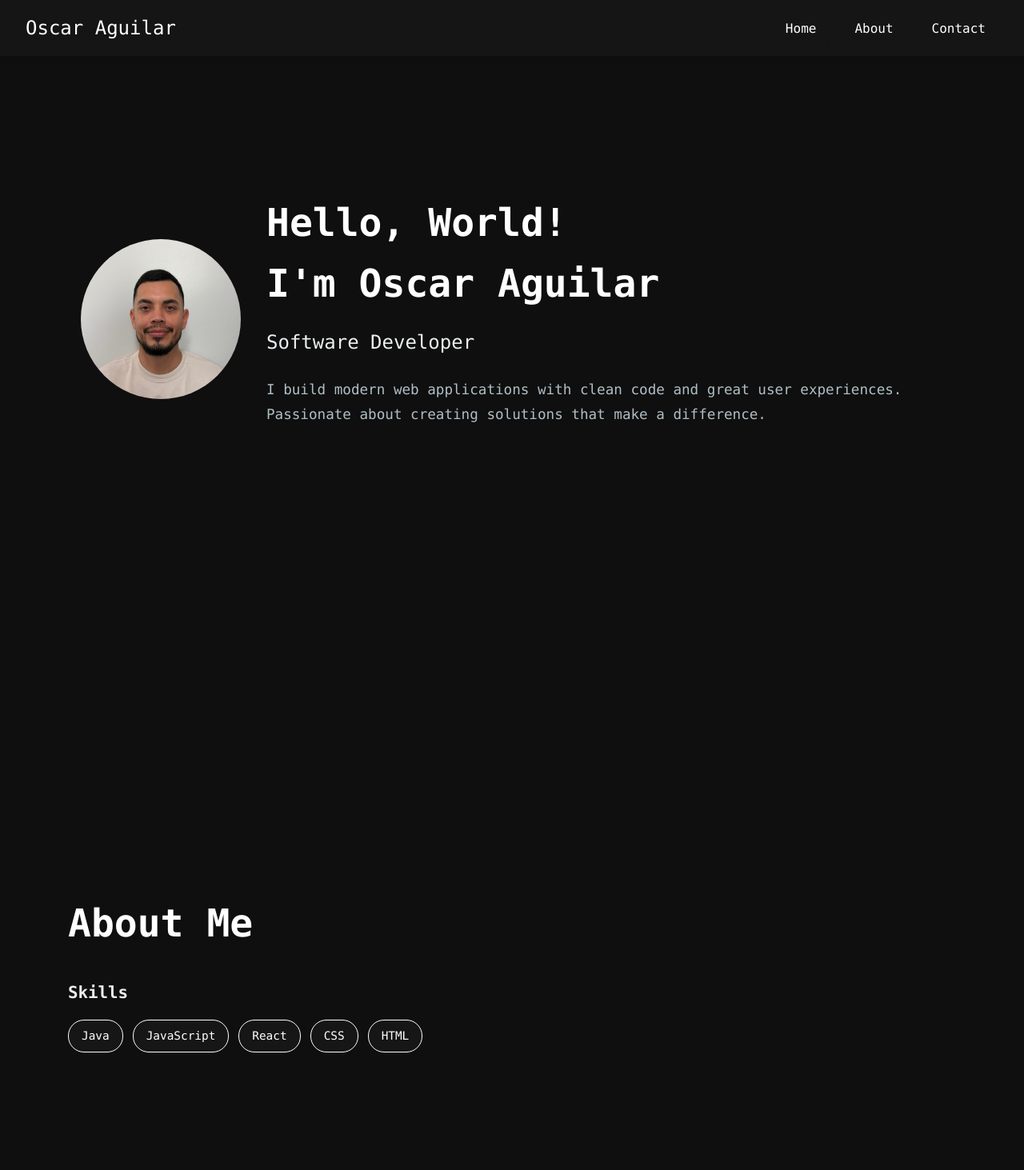
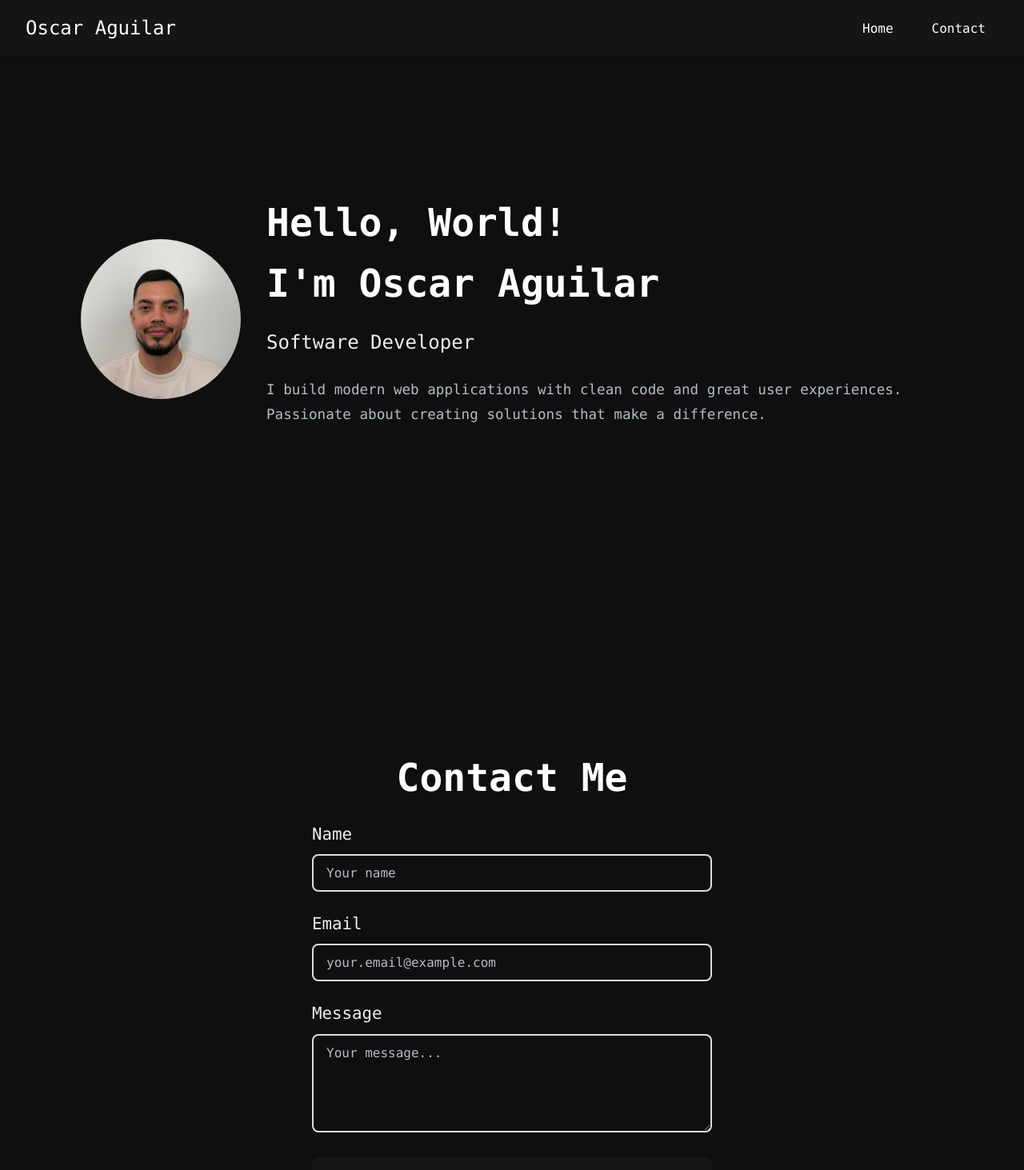
Before and after one commit to oaguilar83/dev-portfolio-frontend, a React (Vite) app: page / in a window 1280 px wide. Shown: the top 1463 px of the page at 80% size. Built offline with nearby package versions, Linux system fonts and the light colour scheme; some icons are missing.

Commit message:
remove About content

```diff
--- a/src/App.css
+++ b/src/App.css
@@ -102,6 +102,10 @@ body {
   svg {
       font-size: 2.5rem;
       color: white;
+  }
+
+  svg:hover {
+      color: #4fc3f7;
   }
 }
 
--- a/src/App.jsx
+++ b/src/App.jsx
@@ -10,7 +10,6 @@ function App() {
       <Navbar />
       <main>
         <Home />
-        <About />
         <Contact />
       </main>
       <footer className="footer">
--- a/src/components/Navbar.jsx
+++ b/src/components/Navbar.jsx
@@ -14,9 +14,6 @@ function Navbar() {
           <button onClick={() => scrollToSection('home')}>Home</button>
         </li>
         <li>
-          <button onClick={() => scrollToSection('about')}>About</button>
-        </li>
-        <li>
           <button onClick={() => scrollToSection('contact')}>Contact</button>
         </li>
       </ul>
```
